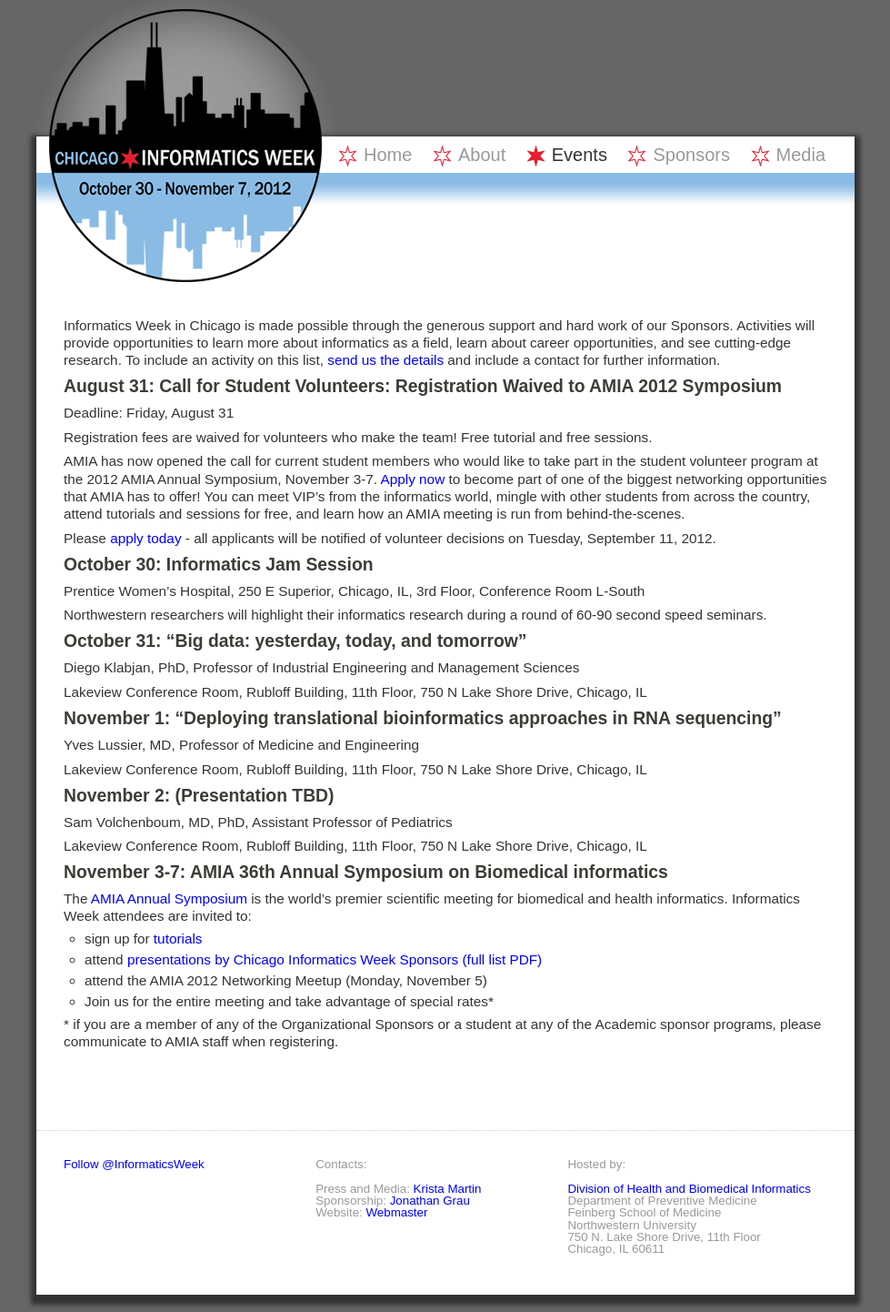
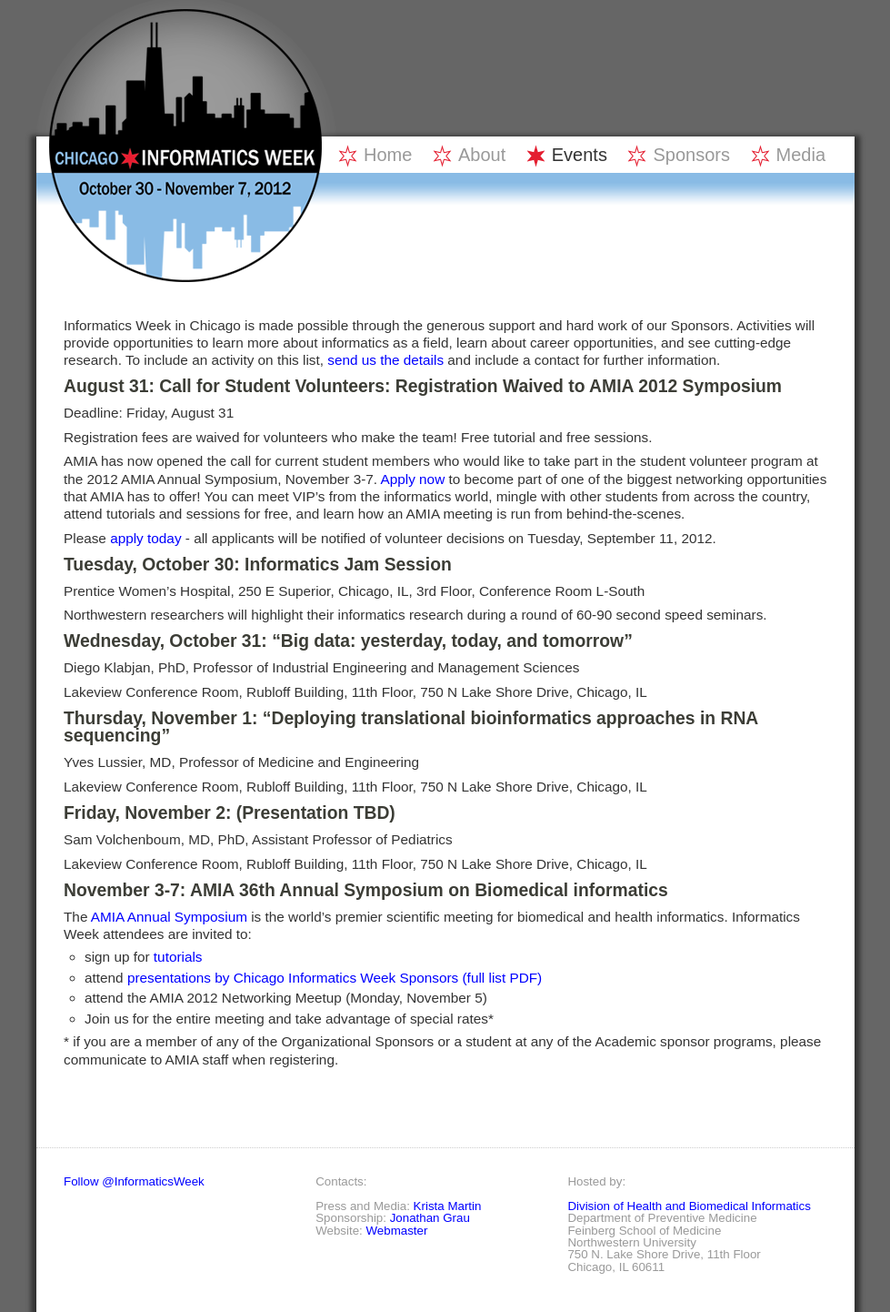
Before and after one commit to NUBIC/ciw, a Jekyll site: the page built from events.markdown, in a window 1280 px wide. Shown: the whole page at 91% size, without its empty margins (150-1129 px from the left). Built offline with Jekyll 4.4.1, drawn with Linux system fonts in a browser that asks for light colours; Markdown is read by kramdown in place of the engine named in the settings; comment, search, counter and statistics services are not loaded.

Commit message:
Update events.markdown

```diff
--- a/events.markdown
+++ b/events.markdown
@@ -15,28 +15,28 @@ AMIA has now opened the call for current student members who would like to take
 
 Please [apply today](http://www.amia.org/amia2012/student-volunteer) - all applicants will be notified of volunteer decisions on Tuesday, September 11, 2012.
 
-### October 30: Informatics Jam Session
+### Tuesday, October 30: Informatics Jam Session
 
 Prentice Women's Hospital, 250 E Superior, Chicago, IL, 3rd Floor, Conference Room L-South
 
 Northwestern researchers will highlight their informatics research during a round of 60-90 second speed seminars.
 
 
-### October 31: "Big data: yesterday, today, and tomorrow"
+### Wednesday, October 31: "Big data: yesterday, today, and tomorrow"
 
 Diego Klabjan, PhD, Professor of Industrial Engineering and Management Sciences
 
 Lakeview Conference Room, Rubloff Building, 11th Floor, 750 N Lake Shore Drive, Chicago, IL
 
 
-### November 1: "Deploying translational bioinformatics approaches in RNA sequencing"
+### Thursday, November 1: "Deploying translational bioinformatics approaches in RNA sequencing"
 
 Yves Lussier, MD, Professor of Medicine and Engineering
 
 Lakeview Conference Room, Rubloff Building, 11th Floor, 750 N Lake Shore Drive, Chicago, IL
 
 
-### November 2: (Presentation TBD)
+### Friday, November 2: (Presentation TBD)
 
 Sam Volchenboum, MD, PhD, Assistant Professor of Pediatrics
 
```
